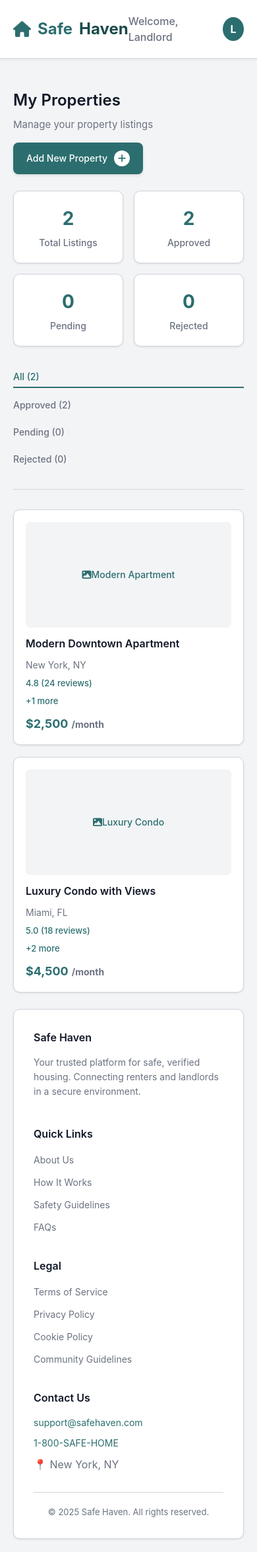
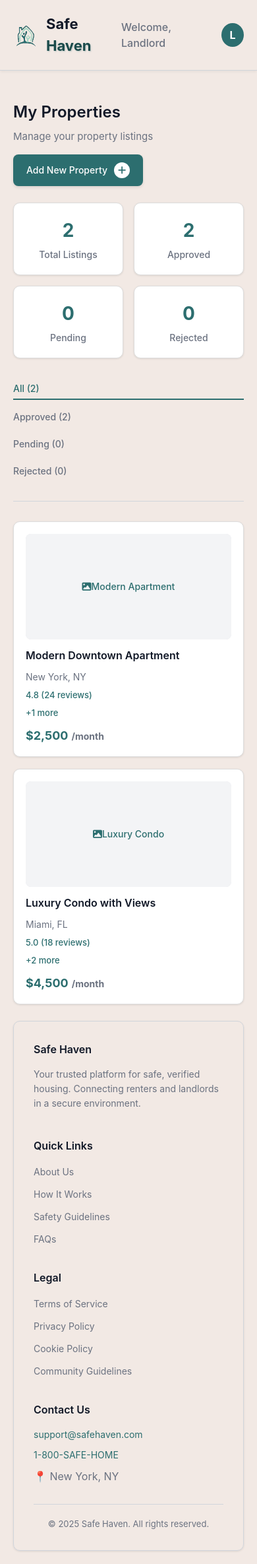
Before and after one commit to Pochyy/CSIT327-G2-Safe-Housing-Management-System, a Django app: page /landlord/ in a window 390 px wide. Shown: the whole page at 66% size. Before the commit the page ends 2336 px from the top, so only its background shows below. Run offline with Django 5.2, Linux system fonts and the light colour scheme.

Commit message:
Update css and html

```diff
--- a/Safe_Housing_Management_System/static/landLordPage/landLord.css
+++ b/Safe_Housing_Management_System/static/landLordPage/landLord.css
@@ -18,7 +18,7 @@
 }
 
 body {
-    background-color: #f3f4f6;
+    background-color: #f2e9e4;
     color: var(--dark);
     line-height: 1.5;
 }
@@ -48,17 +48,34 @@ body {
 }
 
 .logo {
-    font-size: 24px;
-    font-weight: 700;
-    color: var(--primary);
     display: flex;
     align-items: center;
     gap: 10px;
+    font-size: 22px;
+    font-weight: bold;
+    color: var(--primary-color);
 }
 
-.logo span {
+.logo img {
+    width: 40px;
+    height: 40px;
+}
+
+.logo h2 {
+    font-size: 22px;
+    color: var(--primary-color);
+    font-weight: bold;
+}
+
+.logo h2 span {
     color: var(--primary-dark);
+    text-shadow: 1px 1px 2px rgba(44, 110, 111, 0.3);
 }
+
+
+
+
+
 
 .user-info {
     display: flex;
@@ -371,4 +388,21 @@ footer {
         flex-direction: column;
         gap: 10px;
     }
+
+    body {
+    background-color: #f2e9e4 !important;
 }
+
+.header-container,
+.container,
+footer {
+    background-color: transparent !important;
+}
+
+.stat-card,
+.property-card {
+    background-color: #ffffff;
+    border: 1px solid #ddd;
+}
+
+}
--- a/Safe_Housing_Management_System/templates/landLordPage.html
+++ b/Safe_Housing_Management_System/templates/landLordPage.html
@@ -12,10 +12,11 @@
     <!-- Header Container -->
     <div class="header-container">
         <div class="header-content">
-            <div class="logo">
-                <i class="fas fa-home"></i>
-                Safe<span>Haven</span>
-            </div>
+<div class="logo">
+    <img src="{% static 'images/SH.png' %}" alt="Safe Haven Logo">
+    <h2>Safe <span>Haven</span></h2>
+</div>
+
             <div class="user-info">
                 <div>Welcome, Landlord</div>
                 <div class="user-avatar">L</div>
```
